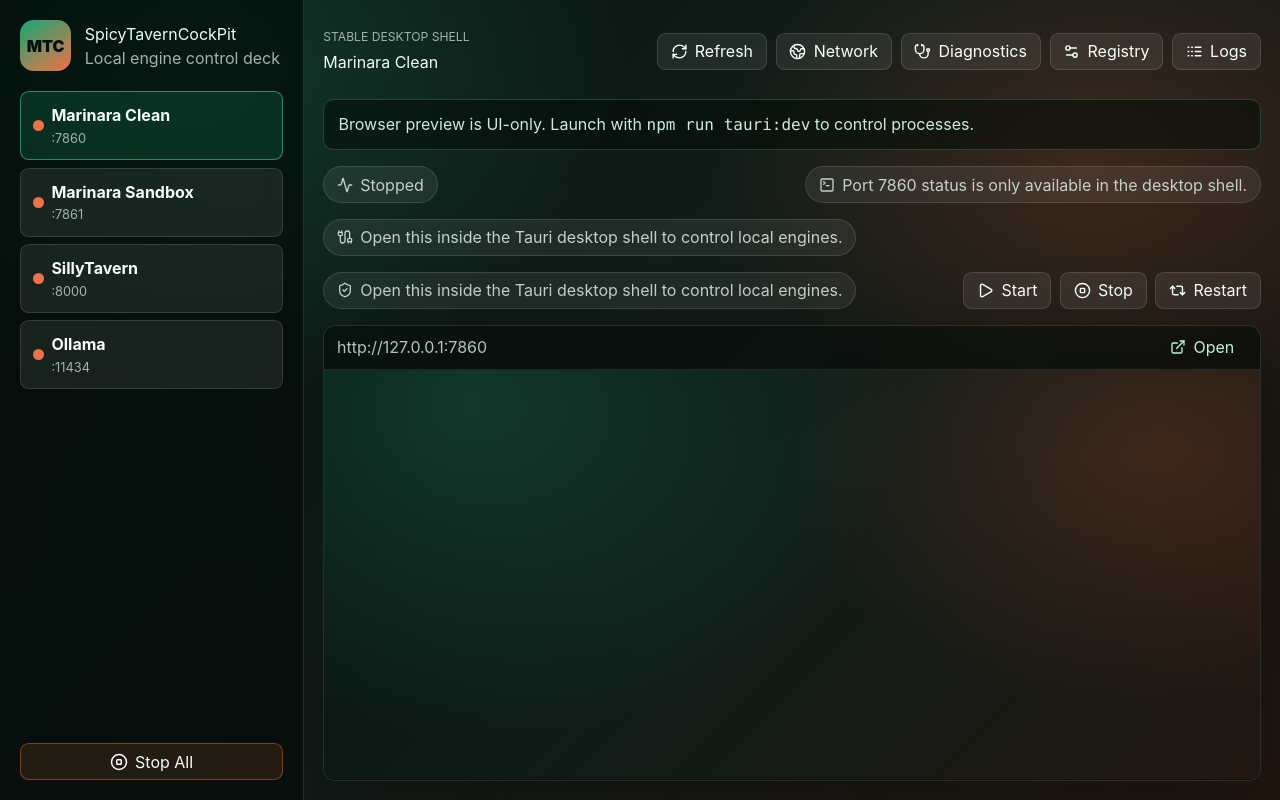
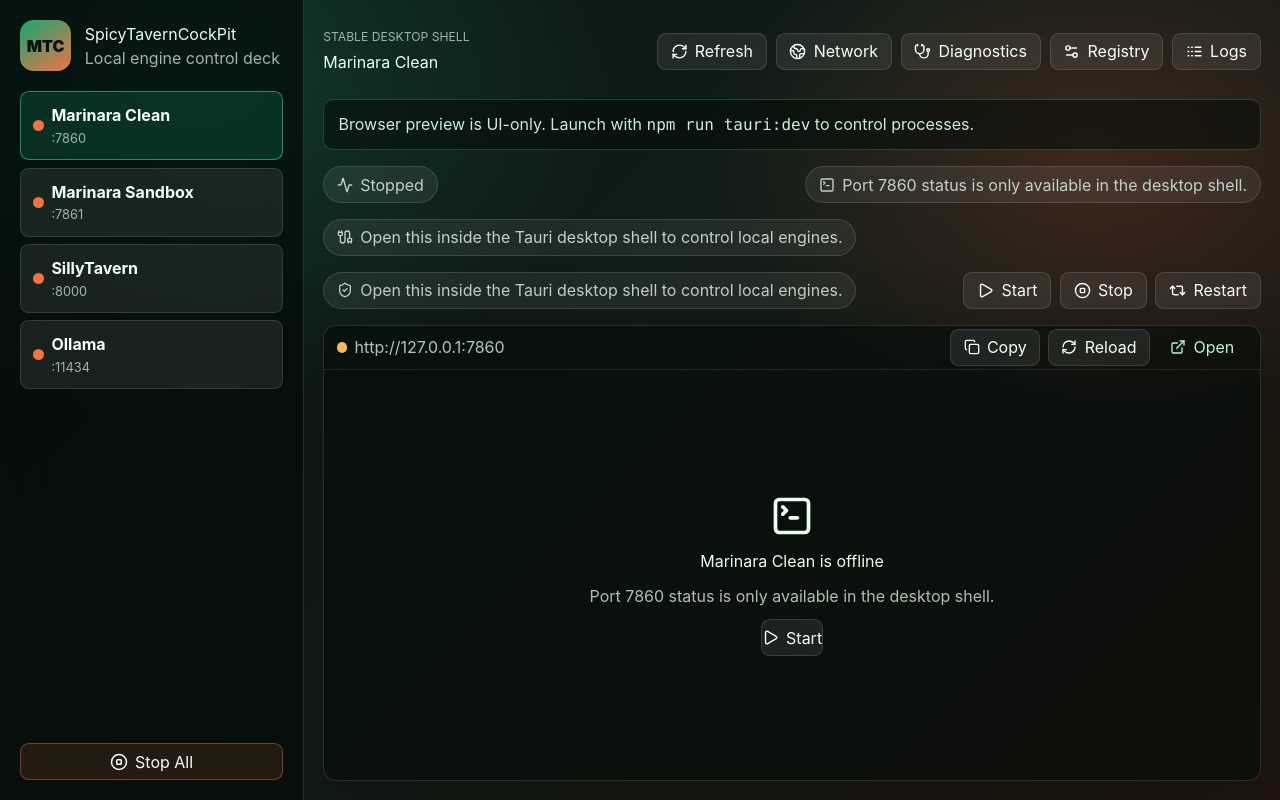
Before and after one commit to peachhi11/SpicyTavernCockpit, a React (Vite) app: page / in a window 1280 px wide. Built offline with nearby package versions, Linux system fonts and the light colour scheme.

Commit message:
Add local webview router controls

```diff
--- a/src/App.tsx
+++ b/src/App.tsx
@@ -4,6 +4,7 @@
   Cable,
   CheckCircle2,
   CircleStop,
+  Copy,
   ExternalLink,
   Globe2,
   Logs,
@@ -280,7 +281,11 @@
             selected={selected}
           />
         ) : (
-          <EngineFrame selected={selected} />
+          <EngineFrame
+            busy={selected ? busyId === selected.id : false}
+            onStart={(id) => void runEngineAction(id, "start")}
+            selected={selected}
+          />
         )}
       </section>
     </main>
@@ -308,7 +313,23 @@
   return engine.processMessage || "No process";
 }
 
-function EngineFrame({ selected }: { selected: EngineStatus | null }) {
+function EngineFrame({
+  busy,
+  onStart,
+  selected,
+}: {
+  busy: boolean;
+  onStart: (id: string) => void;
+  selected: EngineStatus | null;
+}) {
+  const [frameKey, setFrameKey] = useState(0);
+  const [copyMessage, setCopyMessage] = useState("");
+
+  useEffect(() => {
+    setFrameKey(0);
+    setCopyMessage("");
+  }, [selected?.id, selected?.uiUrl]);
+
   if (!selected?.uiUrl) {
     return (
       <div className="empty-panel">
@@ -319,16 +340,54 @@
     );
   }
 
+  const routeReady = selected.portListening || selected.healthOk || selected.state === "running";
+
+  async function copyUrl() {
+    if (!selected?.uiUrl) return;
+    try {
+      await navigator.clipboard.writeText(selected.uiUrl);
+      setCopyMessage("Copied");
+    } catch {
+      setCopyMessage("Copy failed");
+    }
+  }
+
   return (
-    <div className="frame-panel">
+    <div className={`frame-panel ${routeReady ? "ready" : "waiting"}`}>
       <div className="frame-header">
-        <span>{selected.uiUrl}</span>
-        <a href={selected.uiUrl} rel="noreferrer" target="_blank">
-          <ExternalLink size={16} />
-          Open
-        </a>
+        <div className="frame-address">
+          <span className={`route-dot ${routeReady ? "ready" : "waiting"}`} />
+          <span>{selected.uiUrl}</span>
+        </div>
+        <div className="frame-tools">
+          {copyMessage && <small>{copyMessage}</small>}
+          <button onClick={() => void copyUrl()} type="button">
+            <Copy size={16} />
+            Copy
+          </button>
+          <button onClick={() => setFrameKey((current) => current + 1)} type="button">
+            <RefreshCw size={16} />
+            Reload
+          </button>
+          <a href={selected.uiUrl} rel="noreferrer" target="_blank">
+            <ExternalLink size={16} />
+            Open
+          </a>
+        </div>
       </div>
-      <iframe src={selected.uiUrl} title={selected.name} />
+      {routeReady ? (
+        <iframe key={`${selected.id}:${frameKey}`} referrerPolicy="no-referrer" src={selected.uiUrl} title={selected.name} />
+      ) : (
+        <div className="route-placeholder">
+          <SquareTerminal size={44} />
+          <h3>{selected.name} is offline</h3>
+          <p>{selected.processMessage || selected.healthMessage}</p>
+          <button disabled={busy} onClick={() => onStart(selected.id)} type="button">
+            <Play size={17} />
+            Start
+          </button>
+        </div>
+      )}
     </div>
   );
 }
--- a/src/styles.css
+++ b/src/styles.css
@@ -201,7 +201,8 @@
 .engine-actions button,
 .panel-actions button,
 .panel-title button,
-.frame-header a {
+.frame-header a,
+.frame-tools button {
   padding: 0 0.8rem;
 }
 
@@ -270,10 +271,41 @@
   color: #aec7ba;
 }
 
-.frame-header a {
+.frame-header a,
+.frame-tools,
+.frame-address {
   display: inline-flex;
   align-items: center;
   gap: 0.45rem;
+}
+
+.frame-address {
+  min-width: 0;
+}
+
+.frame-address span:last-child {
+  overflow: hidden;
+  text-overflow: ellipsis;
+  white-space: nowrap;
+}
+
+.frame-tools {
+  flex-shrink: 0;
+}
+
+.frame-tools small {
+  color: #b9f6d2;
+}
+
+.route-dot {
+  width: 0.65rem;
+  height: 0.65rem;
+  border-radius: 999px;
+  background: #f5bb5a;
+}
+
+.route-dot.ready {
+  background: #35e58e;
 }
 
 iframe {
@@ -281,6 +313,25 @@
   height: 100%;
   border: 0;
   background: #101010;
+}
+
+.route-placeholder {
+  display: grid;
+  place-items: center;
+  align-content: center;
+  gap: 0.7rem;
+  padding: 1.2rem;
+  text-align: center;
+}
+
+.route-placeholder h3,
+.route-placeholder p {
+  margin: 0;
+}
+
+.route-placeholder p {
+  max-width: 40rem;
+  color: #aebfb6;
 }
 
 .detail-panel,
```
Also changed, not shown: 1 other file (tests, documents, lock files or other folders).
